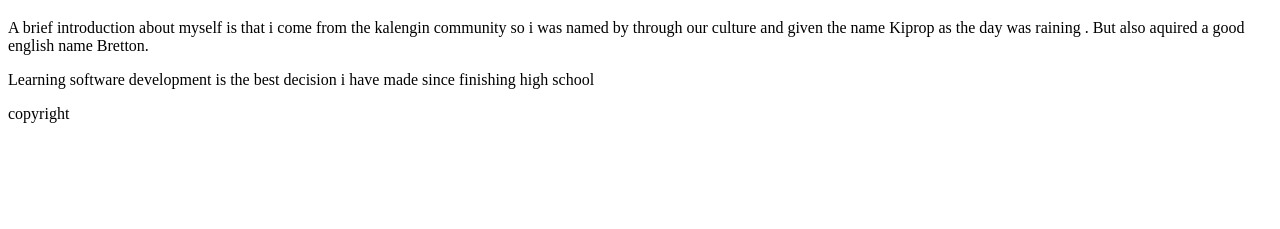
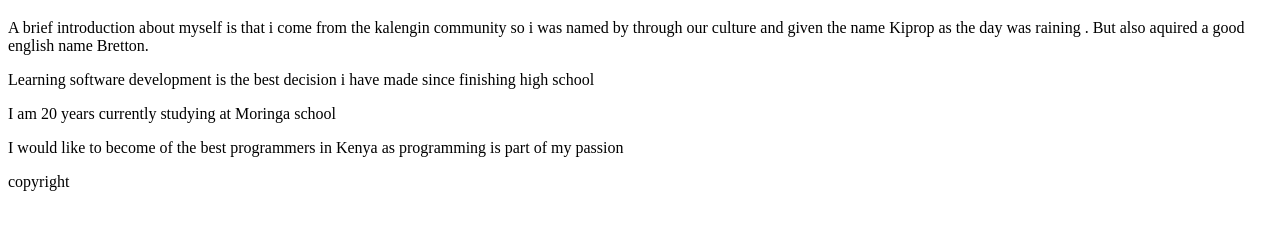
Before and after one commit to BrettonYEGO/my-portfolio, a plain HTML site: page index.html in a window 1280 px wide. Shown: the part 61-290 px from the top of the page. Drawn offline with Linux system fonts and the light colour scheme.

Commit message:
add paragrah

```diff
--- a/index.html
+++ b/index.html
@@ -11,7 +11,8 @@
   <div>
     <p>A brief introduction about myself is that i come from the kalengin community so i was named by through our culture and given the name Kiprop as the day was raining . But also aquired a good english name Bretton.</p>
      <p>Learning software development is the best decision i have made since finishing high school</p>
-
+      <p>I am 20 years currently studying at Moringa school</p>
+       <p>I would like to become of the best programmers in Kenya as programming is part of my passion</p>
   </div>
 
 </main>
```
